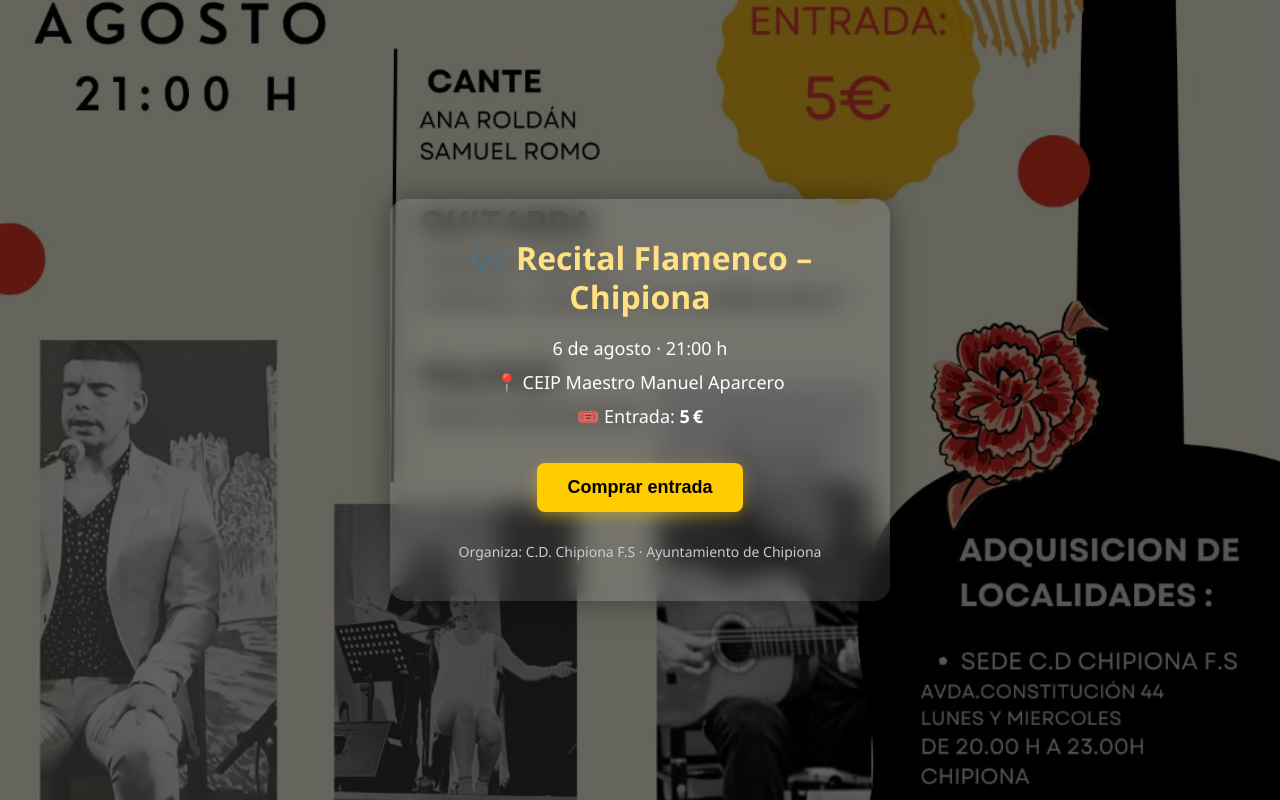
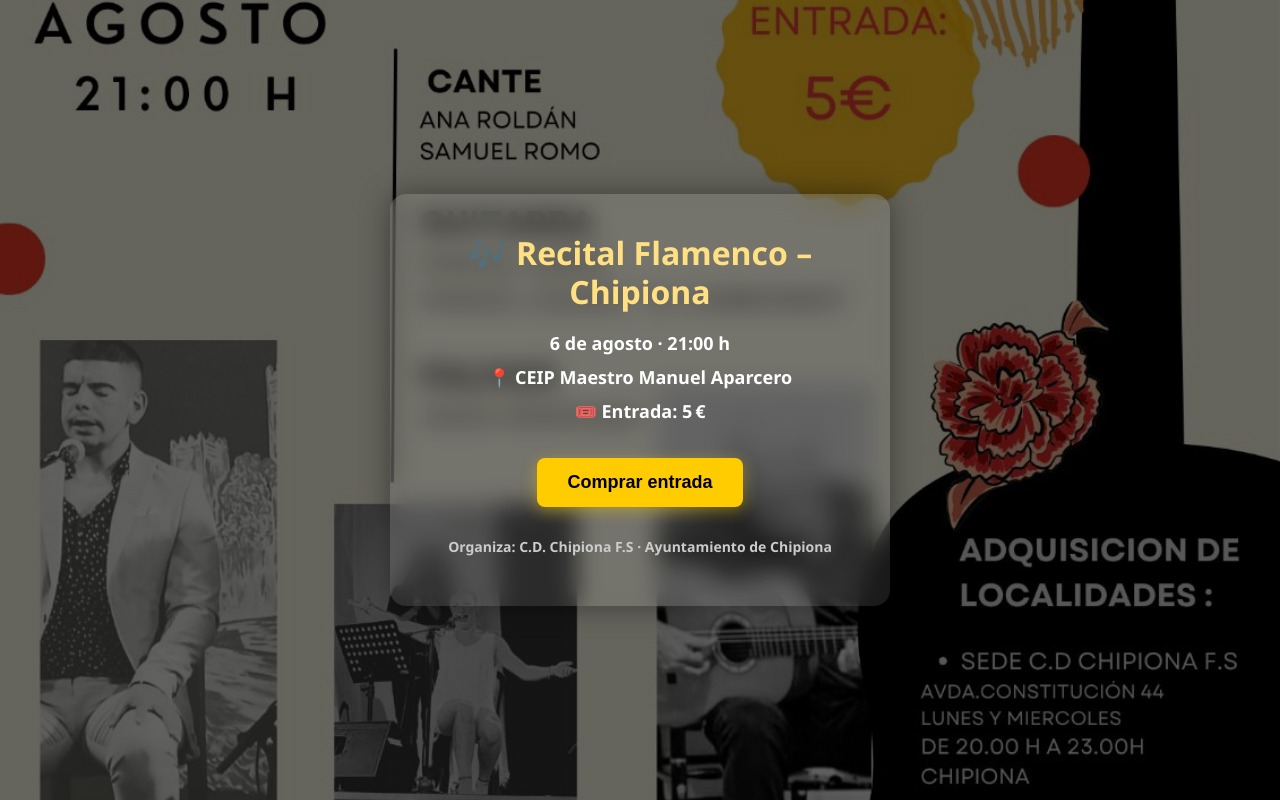
Before and after one commit to adrianrs928222/RecitaldeChipiona, a website: page index.html in a window 1280 px wide. Drawn offline with Linux system fonts and the light colour scheme; files whose address does not match are found by name.

Commit message:
style.css

```diff
--- a/style.css
+++ b/style.css
@@ -23,7 +23,7 @@ body, html {
   padding: 30px;
 }
 
-/* Contenedor de contenido con efecto "glass" */
+/* Contenedor con efecto "glass" */
 .contenido {
   background: rgba(255, 255, 255, 0.1);
   backdrop-filter: blur(12px);
@@ -36,6 +36,7 @@ body, html {
   max-width: 500px;
   width: 100%;
   animation: aparecer 1s ease-in-out;
+  font-weight: bold; /* Todo el contenido en negrita */
 }
 
 /* Animación suave */
@@ -55,13 +56,14 @@ h1 {
   font-size: 32px;
   margin-bottom: 20px;
   color: #ffe082;
-  font-weight: 700;
+  font-weight: bold;
   line-height: 1.2;
 }
 
-.fecha, .lugar, .precio {
+.fecha, .lugar, .precio, .organiza {
   font-size: 18px;
   margin: 10px 0;
+  font-weight: bold; /* Negrita individual */
 }
 
 .precio strong {
@@ -73,6 +75,7 @@ h1 {
   margin-top: 30px;
   font-size: 14px;
   color: #ccc;
+  font-weight: bold;
 }
 
 /* Botón moderno */
```
